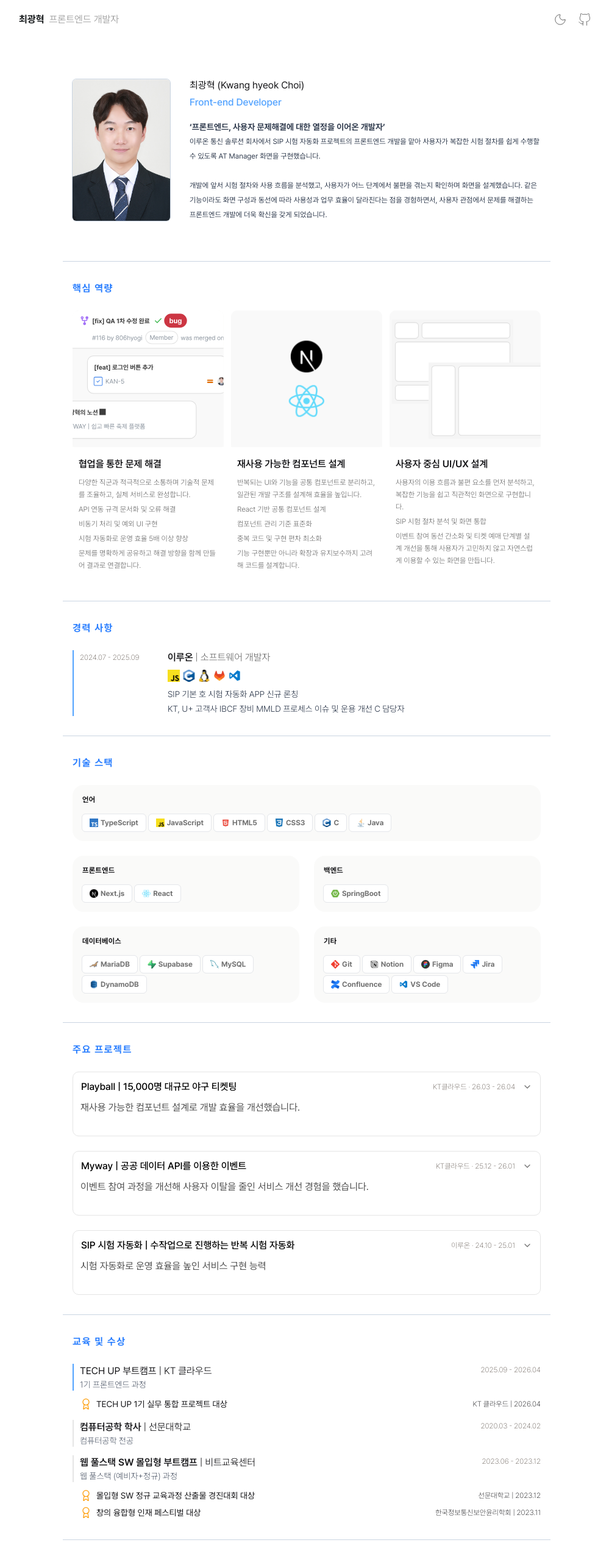
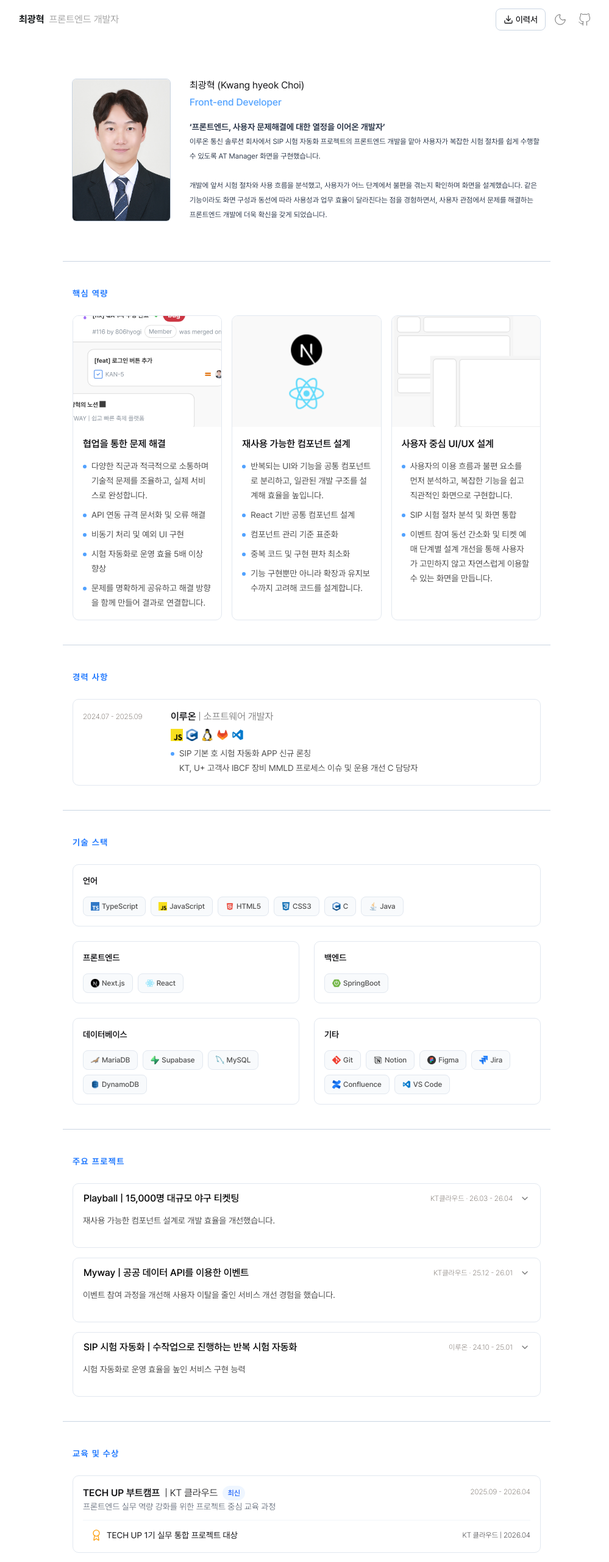
Before and after one commit to 806hyogi/hyogi-portfolio, a Next.js app: page / in a window 1280 px wide. Shown: the top 2561 px of the page at 61% size, without its empty margins (137-1136 px from the left). Built offline with nearby package versions, Linux system fonts and the light colour scheme.

Commit message:
fix: 1차 피드백 (핵심 역량 개선 전)

```diff
--- a/components/layout/Footer.tsx
+++ b/components/layout/Footer.tsx
@@ -11,7 +11,7 @@
                 </p>
 
                 <p className="text-base font-extralight leading-6 text-gray-700 dark:text-neutral-300">
-                    © 2026 Choi Kwanghyuk. All rights reserved.
+                    © 2026 Choi Kwanghyeok. All rights reserved.
                     <br />
                     Designed & Developed by Choi Kwanghyeok.
                 </p>
--- a/components/layout/Header.tsx
+++ b/components/layout/Header.tsx
@@ -7,11 +7,12 @@
 
 import { ThemeToggle } from "@/components/theme/theme-toggle";
 import { Button } from "@/components/ui/button";
+import { ResumeDownloadButton } from "@/components/layout/ResumeDownloadButton";
 
 const navItems = [
     { label: "소개", href: "#Intro" },
     { label: "핵심 역량", href: "#Core" },
-    { label: "성향", href: "#Personal" },
+    { label: "경력 사항", href: "#Personal" },
     { label: "기술 스택", href: "#Skill" },
     { label: "프로젝트", href: "#Project" },
     { label: "교육 및 수상", href: "#Education" },
@@ -41,6 +42,8 @@
                 </Link>
 
                 <div className="hidden items-center gap-2 sm:flex">
+                    <ResumeDownloadButton compact />
+
                     <ThemeToggle />
 
                     <Button asChild variant="ghost" size="icon">
@@ -101,6 +104,8 @@
                         </nav>
 
                         <div className="flex items-center justify-end gap-2 border-t border-border pt-3">
+                            <ResumeDownloadButton compact />
+
                             <ThemeToggle />
 
                             <Button asChild variant="ghost" size="icon">
--- /dev/null
+++ b/components/layout/ResumeDownloadButton.tsx
@@ -0,0 +1,84 @@
+"use client";
+
+import { Download } from "lucide-react";
+
+import { cn } from "@/lib/utils";
+
+type ResumeDownloadButtonProps = {
+    className?: string;
+    compact?: boolean;
+    variant?: "primary" | "outline" | "ghost";
+};
+
+const wait = (ms: number) => new Promise((resolve) => setTimeout(resolve, ms));
+
+const waitForImages = async () => {
+    const images = Array.from(document.images);
+
+    await Promise.all(
+        images.map(async (image) => {
+            if (image.complete && image.naturalWidth > 0) {
+                return;
+            }
+
+            await new Promise<void>((resolve) => {
+                image.onload = () => resolve();
+                image.onerror = () => resolve();
+            });
+        })
+    );
+};
+
+export function ResumeDownloadButton({
+    className,
+    compact = false,
+    variant = "outline",
+}: ResumeDownloadButtonProps) {
+    const handleDownloadPdf = async () => {
+        if (window.matchMedia("(max-width: 767px)").matches) {
+            window.alert("이력서 다운로드는 PC에서만 사용할 수 있습니다.");
+            return;
+        }
+
+        window.dispatchEvent(new Event("portfolio:open-all-projects"));
+
+        const closeProjects = () => {
+            window.dispatchEvent(new Event("portfolio:close-all-projects"));
+            window.removeEventListener("afterprint", closeProjects);
+            window.removeEventListener("focus", closeProjects);
+        };
+
+        window.addEventListener("afterprint", closeProjects);
+        window.addEventListener("focus", closeProjects);
+
+        await wait(500);
+        await waitForImages();
+        await wait(300);
+
+        window.print();
+
+        setTimeout(closeProjects, 300);
+    };
+
+    return (
+        <button
+            type="button"
+            data-pdf-ignore="true"
+            onClick={handleDownloadPdf}
+            className={cn(
+                "inline-flex cursor-pointer items-center justify-center gap-1 rounded-md text-sm font-medium leading-5 transition-colors",
+                compact ? "h-9 px-3" : "px-6 py-4 text-base leading-6",
+                variant === "primary" &&
+                "bg-blue-500 text-white hover:bg-blue-600 dark:bg-blue-700 dark:hover:bg-blue-600",
+                variant === "outline" &&
+                "border border-slate-300 text-zinc-900 hover:bg-slate-50 dark:border-slate-700 dark:text-zinc-100 dark:hover:bg-slate-800",
+                variant === "ghost" &&
+                "text-zinc-900 hover:bg-slate-100 dark:text-zinc-100 dark:hover:bg-slate-800",
+                className
+            )}
+        >
+            <Download aria-hidden="true" className={compact ? "size-4" : "size-5"} />
+            이력서
+        </button>
+    );
+}
--- /dev/null
+++ b/components/sections/BulletList.tsx
@@ -0,0 +1,17 @@
+type BulletListProps = {
+    items: string[];
+    className?: string;
+};
+
+export function BulletList({ items, className = "" }: BulletListProps) {
+    return (
+        <ul className={`space-y-2 text-sm font-normal leading-6 text-neutral-600 dark:text-neutral-300 ${className}`}>
+            {items.map((item) => (
+                <li key={item} className="flex gap-2">
+                    <span className="mt-2.5 size-1.5 shrink-0 rounded-full bg-blue-400 dark:bg-blue-300" />
+                    <span>{item}</span>
+                </li>
+            ))}
+        </ul>
+    );
+}
--- a/components/sections/ContactSection.tsx
+++ b/components/sections/ContactSection.tsx
@@ -24,6 +24,11 @@
 
     /* 이력서 다운로드 */
     const handleDownloadPdf = async () => {
+        if (window.matchMedia("(max-width: 767px)").matches) {
+            window.alert("이력서 다운로드는 PC에서만 사용할 수 있습니다.");
+            return;
+        }
+
         window.dispatchEvent(new Event("portfolio:open-all-projects"));
 
         const closeProjects = () => {
@@ -47,7 +52,7 @@
     return (
         <section
             id="Contact"
-            className="scroll-mt-16border-slate-300 px-4 py-10 mb-16 dark:border-slate-700"
+            className="mb-16 scroll-mt-16 px-4 py-10"
         >
             <div className="flex flex-col items-center gap-4 text-center">
                 <p className="text-base font-normal leading-6 text-zinc-900 dark:text-zinc-100">
@@ -64,7 +69,7 @@
             <div className="flex flex-col justify-center gap-4 pt-7 sm:flex-row">
                 <a
                     href="mailto:rhkdgur120@naver.com"
-                    className="inline-flex items-center justify-center gap-1 rounded-xs bg-blue-400 dark:bg-blue-900 px-6 py-4 text-base font-normal leading-6 text-white hover:bg-blue-500">
+                    className="inline-flex items-center justify-center gap-1 rounded-md bg-blue-500 px-6 py-4 text-base font-medium leading-6 text-white transition-colors hover:bg-blue-600 dark:bg-blue-700 dark:hover:bg-blue-600">
                     <Mail aria-hidden="true" className="size-5" />
                     이메일 보내기
                 </a>
@@ -72,7 +77,7 @@
                     type="button"
                     data-pdf-ignore="true"
                     onClick={handleDownloadPdf}
-                    className="cursor-pointer inline-flex items-center justify-center gap-1 rounded-xs px-6 py-4 text-base font-normal leading-6 text-zinc-900 outline outline-1 outline-offset-[-1px] outline-slate-300 dark:text-zinc-100 dark:outline-slate-700"
+                    className="inline-flex cursor-pointer items-center justify-center gap-1 rounded-md border border-slate-300 px-6 py-4 text-base font-medium leading-6 text-zinc-900 transition-colors hover:bg-slate-50 dark:border-slate-700 dark:text-zinc-100 dark:hover:bg-slate-800"
                 >
                     <Download aria-hidden="true" className="size-5" />
                     이력서 다운로드
--- a/components/sections/CoreSection.tsx
+++ b/components/sections/CoreSection.tsx
@@ -1,4 +1,7 @@
 import Image from "next/image";
+
+import { BulletList } from "@/components/sections/BulletList";
+import { SectionHeading } from "@/components/sections/SectionHeading";
 
 const coreItems = [
     {
@@ -38,19 +41,19 @@
     return (
         <section
             id="Core"
-            className="scroll-mt-16 border-b border-slate-300 px-4 py-8 dark:border-slate-700"
+            className="scroll-mt-16 border-b border-slate-300 px-4 py-10 dark:border-slate-700"
         >
-            <h2 className="text-base font-bold leading-6 tracking-widest text-blue-500 dark:text-blue-400">
+            <SectionHeading>
                 핵심 역량
-            </h2>
+            </SectionHeading>
 
-            <div className="mt-6 grid gap-3 md:grid-cols-3">
+            <div className="mt-6 grid gap-4 md:grid-cols-3">
                 {coreItems.map((item) => (
                     <article
                         key={item.title}
-                        className="overflow-hidden rounded-lg bg-white dark:bg-slate-900"
+                        className="overflow-hidden rounded-lg border border-slate-200 bg-white dark:border-slate-700 dark:bg-slate-900"
                     >
-                        <div className="relative h-56 bg-stone-50 dark:bg-slate-800">
+                        <div className="relative aspect-[4/3] bg-slate-50 dark:bg-slate-800">
                             <Image
                                 src={item.image}
                                 alt={`${item.title} 이미지`}
@@ -60,15 +63,13 @@
                             />
                         </div>
 
-                        <div className="px-2.5 py-4">
+                        <div className="p-4">
                             <h3 className="text-base font-semibold leading-6 text-zinc-900 dark:text-zinc-100">
                                 {item.title}
                             </h3>
 
-                            <div className="mt-2 space-y-1 text-xs font-light leading-5 text-neutral-500 dark:text-neutral-300">
-                                {item.description.map((line) => (
-                                    <p key={line}>{line}</p>
-                                ))}
+                            <div className="mt-3">
+                                <BulletList items={item.description} />
                             </div>
                         </div>
                     </article>
--- a/components/sections/EducationSection.tsx
+++ b/components/sections/EducationSection.tsx
@@ -1,10 +1,12 @@
 import { Award } from "lucide-react";
+
+import { SectionHeading } from "@/components/sections/SectionHeading";
 
 const educationItems = [
     {
         title: "TECH UP 부트캠프",
         organization: "KT 클라우드",
-        description: "1기 프론트엔드 과정",
+        description: "프론트엔드 실무 역량 강화를 위한 프로젝트 중심 교육 과정",
         period: "2025.09 - 2026.04",
         active: true,
         awards: [
@@ -24,9 +26,9 @@
         awards: [],
     },
     {
-        title: "웹 풀스택 SW 몰입형 부트캠프",
+        title: "대학생 SW 몰입형 부트캠프",
         organization: "비트교육센터",
-        description: "웹 풀스택 (예비자+정규) 과정",
+        description: "대학생 개발자 대상 웹 풀스택 교육 과정",
         period: "2023.06 - 2023.12",
         active: false,
         awards: [
@@ -48,27 +50,29 @@
     return (
         <section
             id="Education"
-            className="scroll-mt-16 border-b border-slate-300 px-4 py-8 dark:border-slate-700"
+            className="scroll-mt-16 border-b border-slate-300 px-4 py-10 dark:border-slate-700"
         >
-            <h2 className="text-base font-bold leading-6 tracking-widest text-blue-500 dark:text-blue-400">
+            <SectionHeading>
                 교육 및 수상
-            </h2>
+            </SectionHeading>
 
-            <div className="mt-6 flex flex-col gap-3.5">
+            <div className="mt-6 flex flex-col gap-4">
                 {educationItems.map((item) => (
-                    <article key={item.title} className="flex flex-col gap-2.5">
+                    <article key={item.title} className="rounded-lg border border-slate-200 bg-white p-4 dark:border-slate-700 dark:bg-slate-900">
                         <div
-                            className={`flex flex-col gap-1 border-l-2 pl-2.5 sm:flex-row sm:justify-between sm:gap-4 ${item.active
-                                ? "border-blue-400"
-                                : "border-neutral-200 dark:border-slate-700"
-                                }`}
+                            className="flex flex-col gap-2 sm:flex-row sm:justify-between sm:gap-4"
                         >
                             <div className="min-w-0">
-                                <h3 className="text-base leading-6 text-zinc-900 dark:text-zinc-100">
-                                    <span className={item.active ? "font-normal" : "font-semibold"}>
+                                <h3 className="flex flex-wrap items-center gap-2 text-base leading-6 text-zinc-900 dark:text-zinc-100">
+                                    <span className="font-semibold">
                                         {item.title}
                                     </span>
                                     <span className="font-light"> | {item.organization}</span>
+                                    {item.active ? (
+                                        <span className="rounded-full bg-blue-50 px-2 py-0.5 text-xs font-medium leading-5 text-blue-600 dark:bg-blue-950 dark:text-blue-300">
+                                            최신
+                                        </span>
+                                    ) : null}
                                 </h3>
                                 <p className="text-sm font-extralight leading-5 text-gray-700 dark:text-neutral-300">
                                     {item.description}
@@ -81,7 +85,7 @@
                         </div>
 
                         {item.awards.length > 0 && (
-                            <div className="flex flex-col gap-1">
+                            <div className="mt-3 flex flex-col gap-2 border-t border-slate-100 pt-3 dark:border-slate-800">
                                 {item.awards.map((award) => (
                                     <div
                                         key={award.title}
--- a/components/sections/PersonalSection.tsx
+++ b/components/sections/PersonalSection.tsx
@@ -1,17 +1,19 @@
 import Image from "next/image";
+
+import { SectionHeading } from "@/components/sections/SectionHeading";
 
 export default function PersonalSection() {
     return (
         <section
             id="Personal"
-            className="scroll-mt-16 border-b border-slate-300 px-4 py-8 dark:border-slate-700"
+            className="scroll-mt-16 border-b border-slate-300 px-4 py-10 dark:border-slate-700"
         >
 
-            <h2 className="text-base font-bold leading-6 tracking-widest text-blue-500 dark:text-blue-400">
+            <SectionHeading>
                 경력 사항
-            </h2>
+            </SectionHeading>
 
-            <div className="mt-6 flex flex-col items-start gap-3 border-l-2 border-blue-400 px-2.5 sm:flex-row sm:gap-4">
+            <div className="mt-6 flex flex-col items-start gap-4 rounded-lg border border-slate-200 bg-white p-4 dark:border-slate-700 dark:bg-slate-900 sm:flex-row">
                 <div className="flex w-full flex-col items-start pt-0.5 sm:w-32 sm:self-stretch sm:pb-20">
                     <p className="text-xs font-extralight leading-5 text-stone-500 dark:text-stone-400">
                         2024.07 - 2025.09
@@ -67,13 +69,16 @@
                         />
                     </div>
 
-                    <div className="flex flex-col items-start gap-1 self-stretch">
-                        <p className="text-sm font-light leading-6 text-gray-700 dark:text-gray-300">
+                    <ul className="space-y-2 text-sm font-normal leading-6 text-neutral-600 dark:text-neutral-300">
+                        <li className="flex gap-2">
+                            <span className="mt-2.5 size-1.5 shrink-0 rounded-full bg-blue-400 dark:bg-blue-300" />
+                            <span>
                             SIP 기본 호 시험 자동화 APP 신규 론칭
                             <br />
                             KT, U+ 고객사 IBCF 장비 MMLD 프로세스 이슈 및 운용 개선 C 담당자
-                        </p>
-                    </div>
+                            </span>
+                        </li>
+                    </ul>
                 </div>
             </div>
         </section>
--- a/components/sections/ProjectSection.tsx
+++ b/components/sections/ProjectSection.tsx
@@ -3,6 +3,8 @@
 import { useEffect, useState } from "react";
 import Image from "next/image";
 import { Accordion, AccordionContent, AccordionItem, AccordionTrigger } from "@/components/ui/accordion";
+import { BulletList } from "@/components/sections/BulletList";
+import { SectionHeading } from "@/components/sections/SectionHeading";
 
 const projects = [
     {
@@ -144,22 +146,22 @@
     return (
         <section
             id="Project"
-            className="scroll-mt-16 border-b border-slate-300 px-4 py-8 dark:border-slate-700"
+            className="scroll-mt-16 border-b border-slate-300 px-4 py-10 dark:border-slate-700"
         >
-            <h2 className="text-base font-bold leading-6 tracking-widest text-blue-500 dark:text-blue-400">
+            <SectionHeading>
                 주요 프로젝트
-            </h2>
+            </SectionHeading>
 
             <Accordion type="multiple"
                 value={openProjects}
                 onValueChange={setOpenProjects}
-                className="mt-6 flex flex-col gap-6"
+                className="mt-6 flex flex-col gap-4"
             >
                 {projects.map((project) => (
                     <AccordionItem
                         key={project.title}
                         value={project.title}
-                        className="rounded-[10px] border border-border px-3 pb-4 dark:border-slate-700"
+                        className="rounded-lg border border-slate-200 bg-white px-4 pb-4 dark:border-slate-700 dark:bg-slate-900"
                     >
                         <AccordionTrigger className="min-h-12 items-center py-2.5 hover:no-underline cursor-pointer">
                             <div className="flex min-w-0 flex-1 flex-col items-start gap-1 pr-2 sm:flex-row sm:items-center sm:gap-4 sm:pr-3">
@@ -173,22 +175,18 @@
                             </div>
                         </AccordionTrigger>
 
-                        <p className="min-h-10 text-base font-normal leading-5 text-neutral-600 dark:text-neutral-300">
+                        <p className="min-h-10 text-sm font-normal leading-6 text-neutral-600 dark:text-neutral-300">
                             {project.summary}
                         </p>
 
                         <AccordionContent className="pt-2.5">
-                            <ul className="space-y-1 text-base font-light leading-5 text-neutral-600 dark:text-neutral-300">
-                                {project.points.map((point) => (
-                                    <li key={point}>· {point}</li>
-                                ))}
-                            </ul>
+                            <BulletList items={project.points} />
 
-                            <div className="mt-4 flex flex-wrap gap-[5px]">
+                            <div className="mt-4 flex flex-wrap gap-2">
                                 {project.stacks.map((stack) => (
                                     <span
                                         key={stack}
-                                        className="rounded-[5px] ml-0.5 px-2.5 py-0.5 text-xs font-normal leading-5 text-neutral-500 outline outline-1 outline-stone-300 dark:text-neutral-300 dark:outline-slate-600"
+                                        className="rounded-md border border-slate-200 bg-slate-50 px-2.5 py-0.5 text-xs font-medium leading-5 text-neutral-600 dark:border-slate-700 dark:bg-slate-800 dark:text-neutral-300"
                                     >
                                         {stack}
                                     </span>
--- /dev/null
+++ b/components/sections/SectionHeading.tsx
@@ -0,0 +1,13 @@
+import type { ReactNode } from "react";
+
+type SectionHeadingProps = {
+    children: ReactNode;
+};
+
+export function SectionHeading({ children }: SectionHeadingProps) {
+    return (
+        <h2 className="text-sm font-bold leading-6 tracking-widest text-blue-500 uppercase dark:text-blue-400">
+            {children}
+        </h2>
+    );
+}
--- a/components/sections/SkillGroupCard.tsx
+++ b/components/sections/SkillGroupCard.tsx
@@ -16,16 +16,16 @@
 
 export function SkillGroupCard({ group }: SkillGroupCardProps) {
     return (
-        <section className="rounded-2xl bg-stone-50 p-4 dark:bg-slate-800">
-            <h3 className="text-xs font-bold leading-4 tracking-wide text-zinc-900 dark:text-zinc-100">
+        <section className="rounded-lg border border-slate-200 bg-white p-4 dark:border-slate-700 dark:bg-slate-900">
+            <h3 className="text-sm font-semibold leading-5 text-zinc-900 dark:text-zinc-100">
                 {group.title}
             </h3>
 
-            <div className="mt-4 flex flex-wrap gap-[5px]">
+            <div className="mt-4 flex flex-wrap gap-2">
                 {group.skills.map((skill) => (
                     <span
                         key={skill.name}
-                        className="inline-flex h-7 items-center gap-1 rounded-[5px] bg-white px-3 py-1 text-xs font-bold leading-4 text-neutral-500 outline outline-1 outline-gray-200 dark:bg-slate-900 dark:text-neutral-300 dark:outline-slate-700"
+                        className="inline-flex h-8 items-center gap-1 rounded-md border border-slate-200 bg-slate-50 px-3 py-1 text-xs font-medium leading-4 text-neutral-600 dark:border-slate-700 dark:bg-slate-800 dark:text-neutral-300"
                     >
                         <Image
                             src={skill.icon}
--- a/components/sections/SkillSection.tsx
+++ b/components/sections/SkillSection.tsx
@@ -1,4 +1,5 @@
 import { SkillGroupCard } from "@/components/sections/SkillGroupCard";
+import { SectionHeading } from "@/components/sections/SectionHeading";
 
 const skillGroups = [
     {
@@ -54,12 +55,12 @@
     return (
         <section
             id="Skill"
-            className="scroll-mt-16 border-b border-slate-300 px-4 py-8 dark:border-slate-700"
+            className="scroll-mt-16 border-b border-slate-300 px-4 py-10 dark:border-slate-700"
         >
 
-            <h2 className="text-base font-bold leading-6 tracking-widest text-blue-500 dark:text-blue-400">
+            <SectionHeading>
                 기술 스택
-            </h2>
+            </SectionHeading>
 
             <div className="mt-6 flex flex-col gap-6">
                 <SkillGroupCard group={languageGroup} />
```
